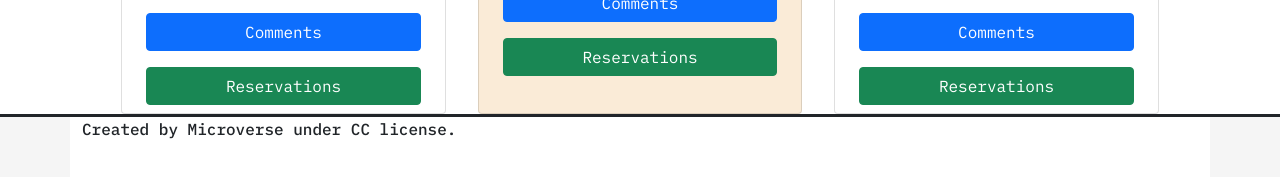
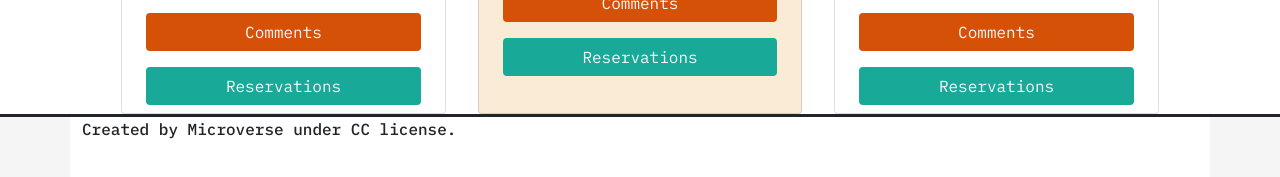
Before and after one commit to Emmy-github-webdev/kanban-capstone, a website built with webpack: page src/index.html in a window 1280 px wide. Shown: the part 457-634 px from the top of the page. Built offline with nearby package versions, Linux system fonts and the light colour scheme.

Commit message:
Customized button styling

```diff
--- a/src/index.html
+++ b/src/index.html
@@ -32,22 +32,22 @@
       <div class="col-3 mx-3 card d-flex align-content-around">
         <img src="https://www.themealdb.com/images/media/meals/xvsurr1511719182.jpg" alt="Apple Crumble">
         <h2 class="py-2">Apple & Blackberry Crumble</h2>
-        <input type="submit" name="comments" id="comments-0" value="Comments" class="btn btn-primary btn-block my-2">
-        <input type="submit" name="reservations" id="reservation-0" value="Reservations" class="btn btn-success my-2 btn-block">
+        <input type="submit" name="comments" id="comments-0" value="Comments" class="btn comment text-light btn-block my-2 ">
+        <input type="submit" name="reservations" id="reservation-0" value="Reservations" class="btn reserve  text-light my-2 btn-block">
 
       </div>
       <div class="col-3 mx-3 card d-flex align-content-between">
         <img src="https://www.themealdb.com/images/media/meals/adxcbq1619787919.jpg" alt="">
         <h2 class="py-2">Apam balik</h2>
-        <input type="submit" name="comments" id="comments-0" value="Comments" class="btn btn-primary btn-block my-2">
-        <input type="submit" name="reservations" id="reservation-0" value="Reservations" class="btn btn-success my-2 btn-block">
+        <input type="submit" name="comments" id="comments-0" value="Comments" class="btn comment text-light btn-block my-2">
+        <input type="submit" name="reservations" id="reservation-0" value="Reservations" class="btn reserve text-light my-2 btn-block">
 
       </div>
       <div class="col-3 mx-3 card d-flex align-content-around">
         <img src="https://www.themealdb.com/images/media/meals/wxywrq1468235067.jpg" alt="">
         <h2 class="py-2">Apple Frangipan Tart</h2>
-        <input type="submit" name="comments" id="comments-0" value="Comments" class="btn btn-primary btn-block my-2">
-        <input type="submit" name="reservations" id="reservation-0" value="Reservations" class="btn btn-success my-2 btn-block">
+        <input type="submit" name="comments" id="comments-0" value="Comments" class="btn comment text-light btn-block my-2">
+        <input type="submit" name="reservations" id="reservation-0" value="Reservations" class="btn reserve text-light my-2 btn-block">
       </div>
     </div>
   </section>
--- a/src/styles.css
+++ b/src/styles.css
@@ -55,3 +55,10 @@
   height: 60px; /* Set the fixed height of the footer here */
   background-color: #f5f5f5;
 }
+
+.comment {
+  background-color: #d65108
+}
+.reserve {
+  background-color: #18A999;
+}
```
Also changed, not shown: dist/index.bundle.js, dist/index.html, 1 other file.
